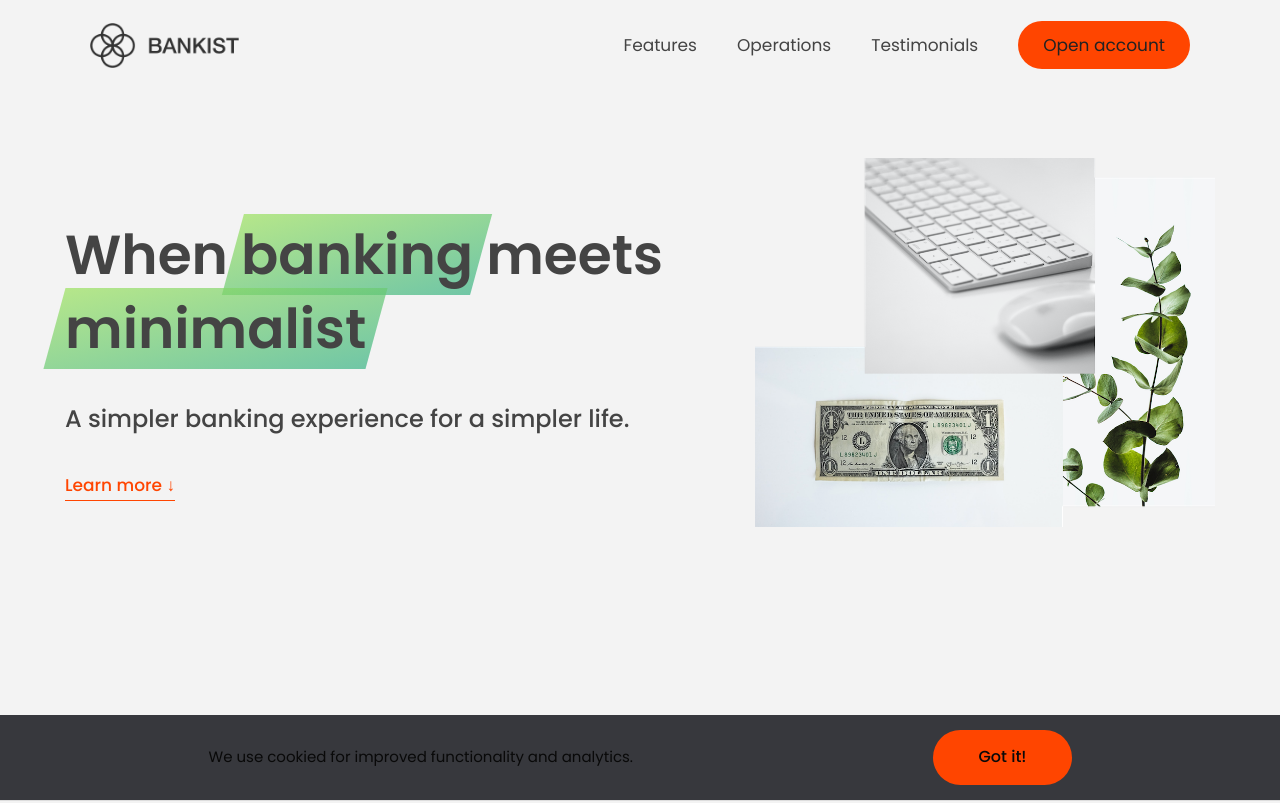
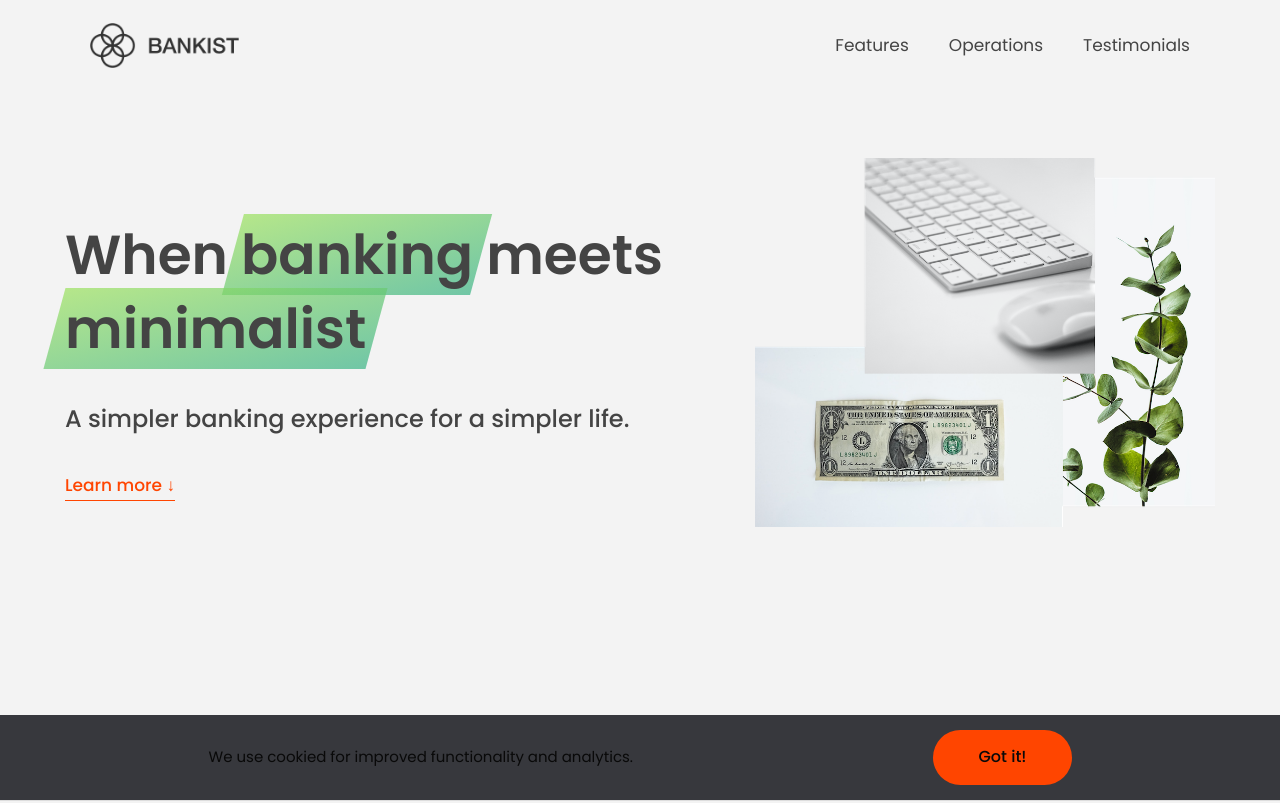
Before and after one commit to shubhamdtiwari/Javascript, a plain HTML site: page 13-Advanced-DOM-Bankist/index.html in a window 1280 px wide. Shown: the top 803 px of the page. Drawn offline with Linux system fonts and the light colour scheme.

Commit message:
Update index.html

```diff
--- a/13-Advanced-DOM-Bankist/index.html
+++ b/13-Advanced-DOM-Bankist/index.html
@@ -34,10 +34,7 @@
           <li class="nav__item">
             <a class="nav__link" href="#section--3">Testimonials</a>
           </li>
-          <li class="nav__item">
-            <a class="nav__link nav__link--btn btn--show-modal" href="#"
-              >Open account</a
-            >
+
           </li>
         </ul>
       </nav>
```
